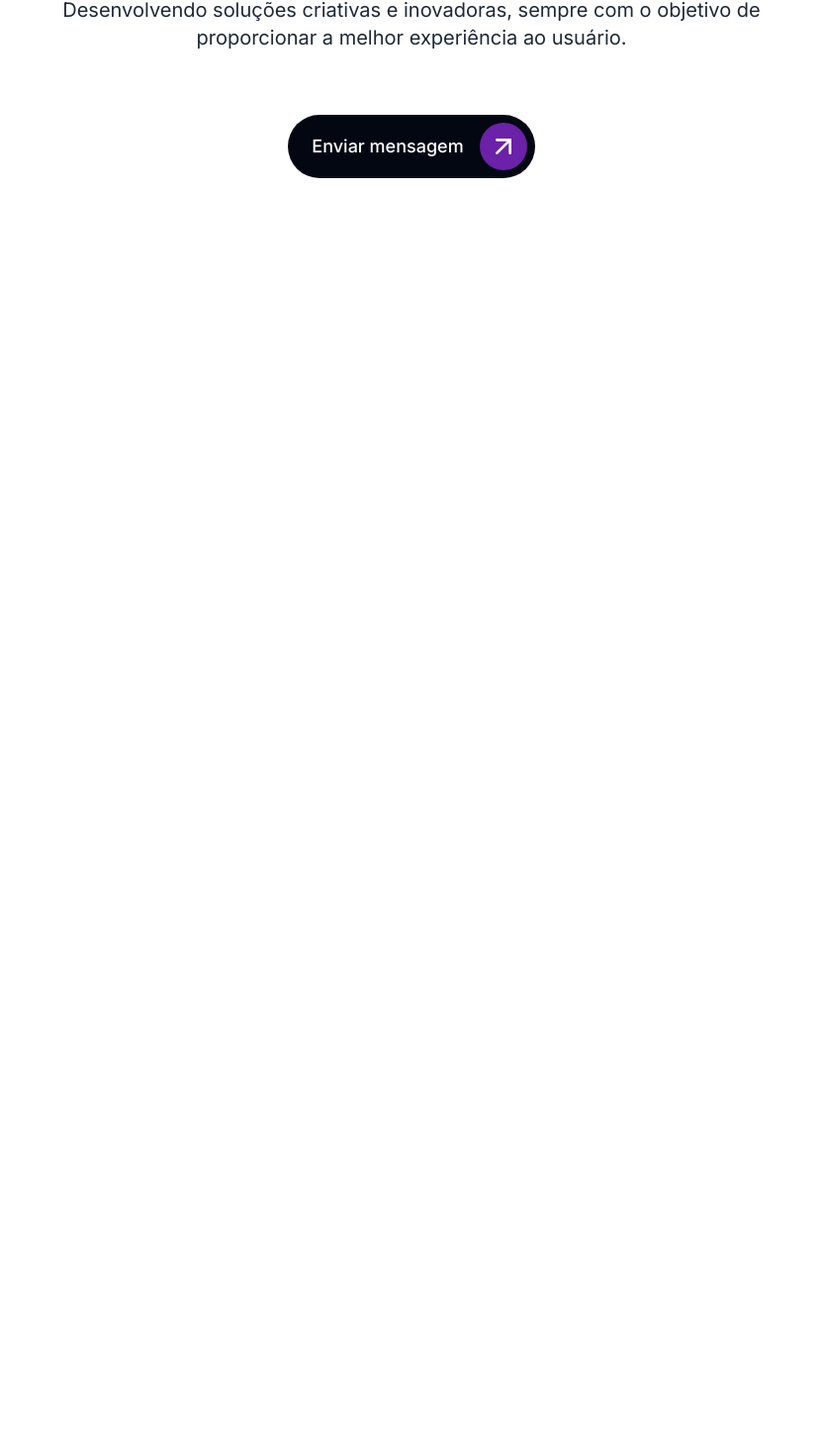
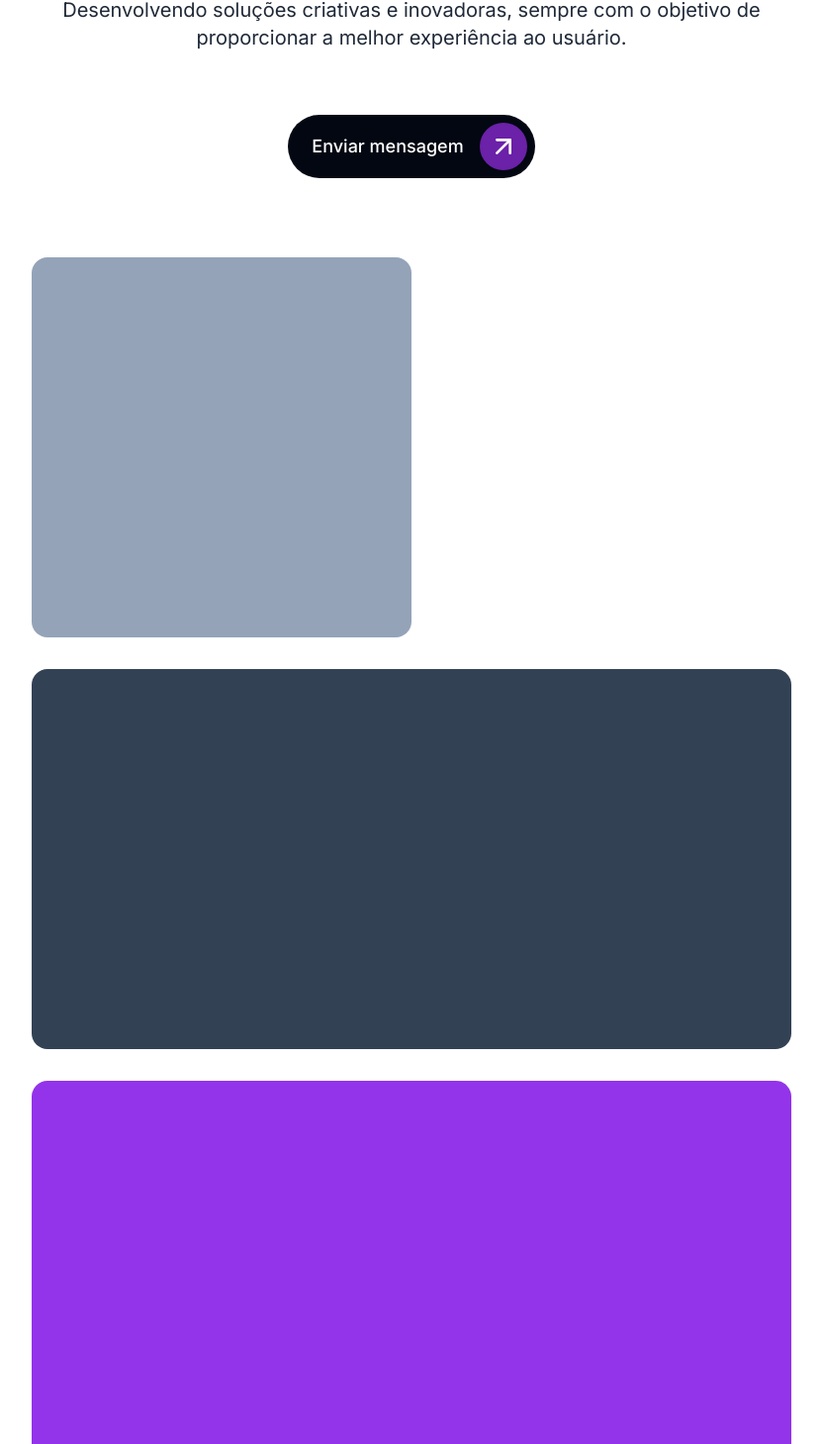
Before and after one commit to ecthon/ecthon-app-2023, a Next.js app: page / in a window 1280 px wide. Shown: the part 422-1881 px from the top of the page at 99% size, without its empty margins (224-1055 px from the left). Before the commit the page ends 800 px from the top, so only its background shows below. Built offline with nearby package versions, Linux system fonts and the light colour scheme.

Commit message:
feature: section projects

```diff
--- a/src/app/page.tsx
+++ b/src/app/page.tsx
@@ -1,11 +1,13 @@
 import { Header } from "@/components/Header";
 import { Heading } from "@/components/sections/Heading";
+import { Projects } from "@/components/sections/Projects";
 
 export default function Home() {
   return (
     <div className="flex flex-col w-100% h-auto">
       <Header />
       <Heading />
+      <Projects />
     </div>
   )
 }
--- /dev/null
+++ b/src/components/sections/Projects/index.tsx
@@ -0,0 +1,11 @@
+export function Projects() {
+    return (
+        <div className="flex flex-col gap-y-8 w-3/5 mx-auto">
+            <div className="flex flex-wrap w-full h-auto gap-8">
+                <div className="flex w-96 h-96 bg-slate-400 rounded-2xl"></div>
+                <div className="flex flex-1 min-w-96 h-96 bg-slate-700 rounded-2xl"></div>
+            </div>
+            <div className="flex w-full h-96 rounded-2xl bg-purple-600"></div>
+        </div>
+    )
+}
```
